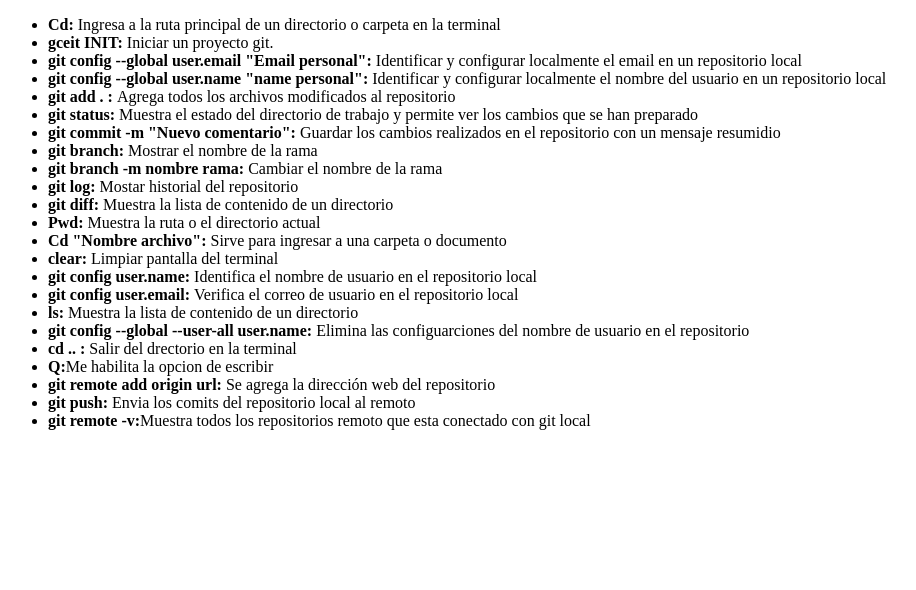
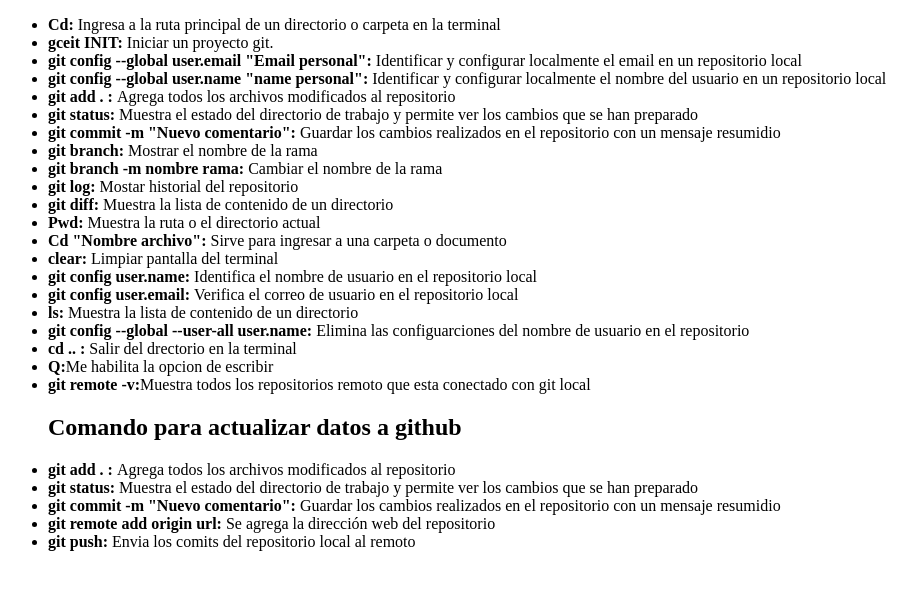
Before and after one commit to lizethcano/ADSO_2502629, a plain HTML site: page index.html in a window 1280 px wide. Shown: the whole page, without its empty margins (0-916 px from the left). Drawn offline with Linux system fonts and the light colour scheme.

Commit message:
actualice informacion

```diff
--- a/index.html
+++ b/index.html
@@ -4,7 +4,7 @@
     <meta charset="UTF-8">
     <meta http-equiv="X-UA-Compatible" content="IE=edge">
     <meta name="viewport" content="width=device-width, initial-scale=1.0">
-    <title>Conociendo Git</title>
+    <title>Conociendo GIT</title>
 </head>
 <body>
     <ul>
@@ -28,9 +28,14 @@
         <li><b>git config --global --user-all user.name: </b>Elimina las configuarciones del nombre de usuario en el repositorio</li>
         <li><b>cd .. : </b>Salir del drectorio en la terminal</li>
         <li><b>Q:</b>Me habilita la opcion de escribir</li>
+        <li><b>git remote -v:</b>Muestra todos los repositorios remoto que esta conectado con git local</li>
+
+    <h2>Comando para actualizar datos a github</h2>
+        <li><b>git add . : </b>Agrega todos los archivos modificados al repositorio</li>
+        <li><b>git status: </b>Muestra el estado del directorio de trabajo y permite ver los cambios que se han preparado</li>
+        <li><b>git commit -m "Nuevo comentario": </b>Guardar los cambios realizados en el repositorio con un mensaje resumidio</li>
         <li><b>git remote add origin url: </b>Se agrega la dirección web del repositorio</li>
         <li><b>git push: </b>Envia los comits del repositorio local al remoto</li>
-        <li><b>git remote -v:</b>Muestra todos los repositorios remoto que esta conectado con git local</li>
         </ul>
 </body>
 </html>
```
